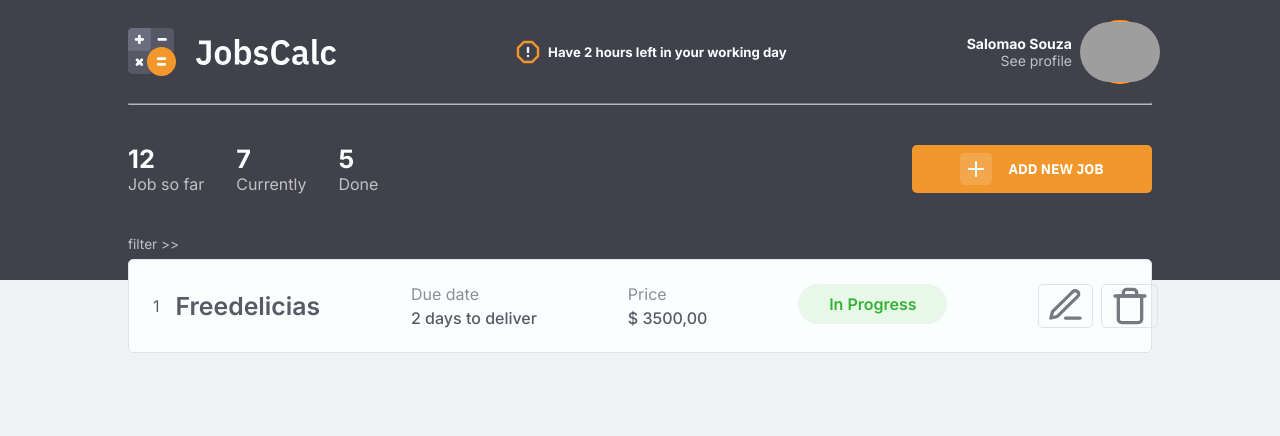
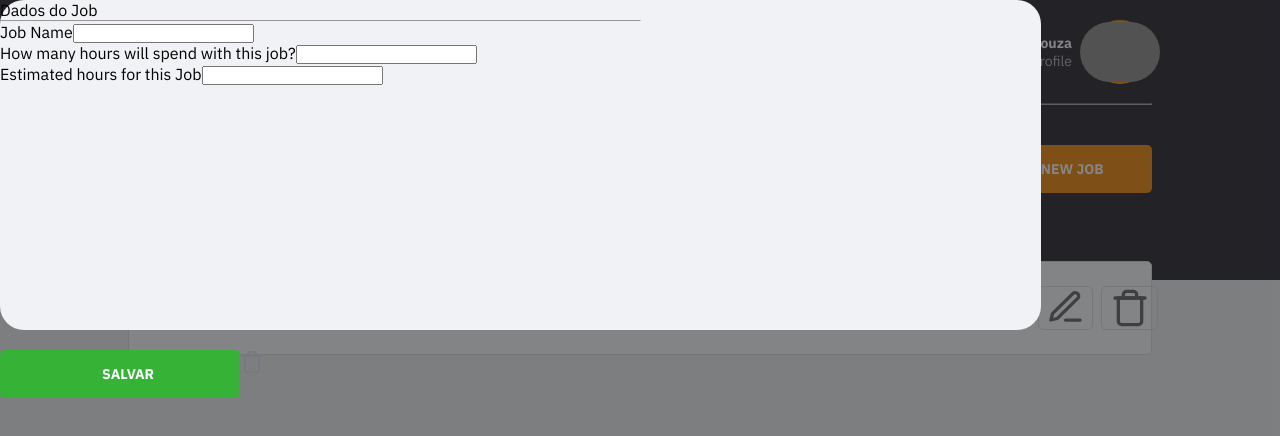
Before and after one commit to ssdev-95/100freelas, a Next.js app: page / in a window 1280 px wide. Shown: the top 436 px of the page. Built offline with nearby package versions, Linux system fonts and the light colour scheme; grey boxes are pictures that could not be loaded.

Commit message:
[ADD] Modal components

```diff
--- a/src/components/Button/index.tsx
+++ b/src/components/Button/index.tsx
@@ -9,7 +9,7 @@ interface ButtonProps {
 export const Button = ({bg, src, title}: ButtonProps) => {
     return (
         <div style={{backgroundColor: bg}} className={styles.button}>
-            <img src={src} alt="Button icon"/>
+            <img src={src}/>
             <p>{title}</p>
         </div>
     )
--- /dev/null
+++ b/src/components/Modals/Create/index.tsx
@@ -0,0 +1,41 @@
+import React from 'react'
+import {Button} from '../../Button'
+
+import colors from '../../../styles/colors.json'
+import common from '../../../styles/components/Modal.module.css'
+import modal from '../../../styles/components/Create.module.css'
+
+export default function AddJob() {
+    return (
+        <div className={common.overlay}>
+            <div className={common.modal}>
+                <div className={modal.left}>
+                    <span>Dados do Job</span>
+                    <hr/>
+                    <div className={modal.container}>
+                        <span>Job Name</span>
+                        <input name="job_name" type="text"/>
+                    </div>
+                    <div  className={modal.container}>
+                        <div>
+                            <span>How many hours will spend with this job?</span>
+                            <input name="daily_hours" type="text"/>
+                        </div>
+                        <div>
+                            <span>Estimated hours for this Job</span>
+                            <input name="total_hours" type="text"/>
+                        </div>
+                    </div>
+                </div>
+                <div className={modal.right}>
+                    <img src="" alt=""/>
+                    <span></span>
+                    <div>
+                        <Button bg={colors.light.save} src='' title='Salvar' />
+                        <img src="images/trash-24.svg" alt="Delete button"/>
+                    </div>
+                </div>
+            </div>
+        </div>
+    )
+}
--- /dev/null
+++ b/src/components/Modals/Delete/index.tsx
@@ -0,0 +1,11 @@
+import React from 'react'
+import common from '../../../styles/components/Modal.module.css'
+
+export default function DeleteJob() {
+    return (
+        <div className={common.overlay}>
+            <div className={common.modal}>
+            </div>
+        </div>
+    )
+}
--- /dev/null
+++ b/src/components/Modals/Edit/index.tsx
@@ -0,0 +1,10 @@
+import React from 'react'
+import common from '../../../styles/components/Modal.module.css'
+
+export default function AddJob() {
+    return (
+        <div className={common.overlay}>
+            <div className={common.modal}></div>
+        </div>
+    )
+}
--- a/src/pages/index.tsx
+++ b/src/pages/index.tsx
@@ -1,10 +1,26 @@
-import React from 'react'
+import React, {useState} from 'react'
 import Header from '../components/MainHeader'
 import Card from '../components/Card'
+import Create from '../components/Modals/Create'
+import Edit from '../components/Modals/Edit'
+import Delete from '../components/Modals/Delete'
 
 export default function Home() {
+  const [addJobModalOpen, setAddJobModalOpen] = useState(true)
+  const [editJobModalOpen, setEditJobModalOpen] = useState(false)
+  const [deleteJobModalOpen, setDeleteJobModalOpen] = useState(false)
+
   return (
     <div>
+      {
+        addJobModalOpen && <Create />
+      }
+      {
+        editJobModalOpen && <Edit />
+      }
+      {
+        deleteJobModalOpen && <Delete />
+      }
       <Header/>
       <div className="jobsContainer">
         <a className="filter" href="#">filter &gt;&gt;</a>
--- a/src/styles/components/Card.module.css
+++ b/src/styles/components/Card.module.css
@@ -60,3 +60,7 @@
   border-radius: 5px;
   border: 1.75px solid var(--hairline-in-light);
 }
+
+.actions img:hover {
+  background: var(--card-label);
+}
--- /dev/null
+++ b/src/styles/components/Create.module.css
@@ -0,0 +1,9 @@
+.left {
+    height: 100%;
+    width: 641px;
+}
+
+.right {
+    height: 100%;
+    width: 352px;
+}
--- a/src/styles/components/HomeHead.module.css
+++ b/src/styles/components/HomeHead.module.css
@@ -71,7 +71,7 @@
 }
 
 .profileContainer a:hover {
-    color: var(--button-text);
+    color: var(--secundary);
 }
 
 .avatarContainer {
--- /dev/null
+++ b/src/styles/components/Modal.module.css
@@ -0,0 +1,16 @@
+.overlay {
+  background: var(--overlay);
+  position: fixed;
+  top: 0;
+  left: 0;
+  height: 100%;
+  width: 100%;
+  z-index: 99;
+}
+
+.modal {
+  background: var(--background);
+  height: 20.625rem;
+  width: 65.0625rem;
+  border-radius: 24px;
+}
--- a/src/styles/globals.css
+++ b/src/styles/globals.css
@@ -27,6 +27,8 @@
     --badge-done-background: #FAECEB;
 
     --header-inner-title: var(--card-label);
+
+    --overlay: rgba(0,0,0,.48);
 }
 
 * {
@@ -37,7 +39,7 @@
 
 html, body {
     background: #f0f2f5;
-    font-family: 'Inter', monospace;
+    font-family: 'IBM Plex Sans', sans-serif;
 }
 
 .jobsContainer {
@@ -59,5 +61,5 @@ html, body {
 }
 
 .filter:hover {
-    color: var(--button-text);
+    color: var(--secundary);
 }
```
Also changed, not shown: src/styles/components/modal.css (deleted, +0 -89 lines).
